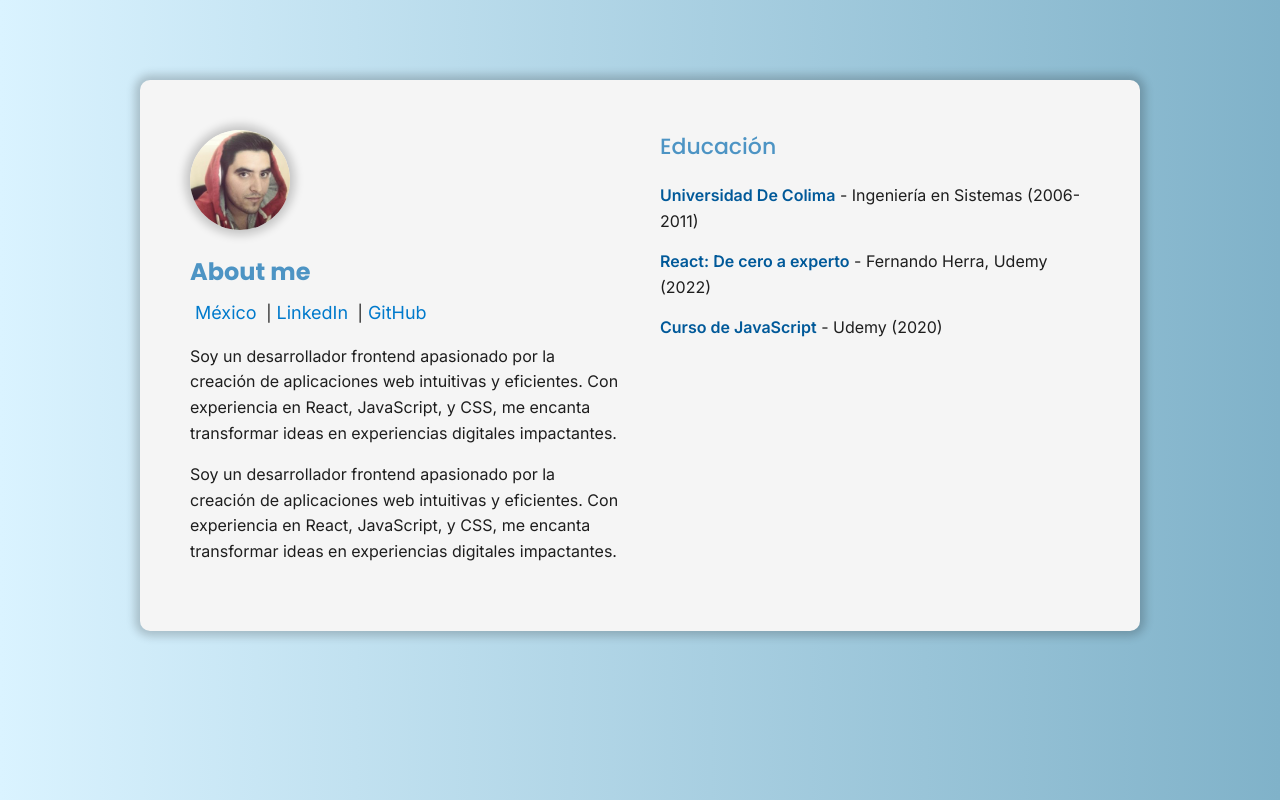
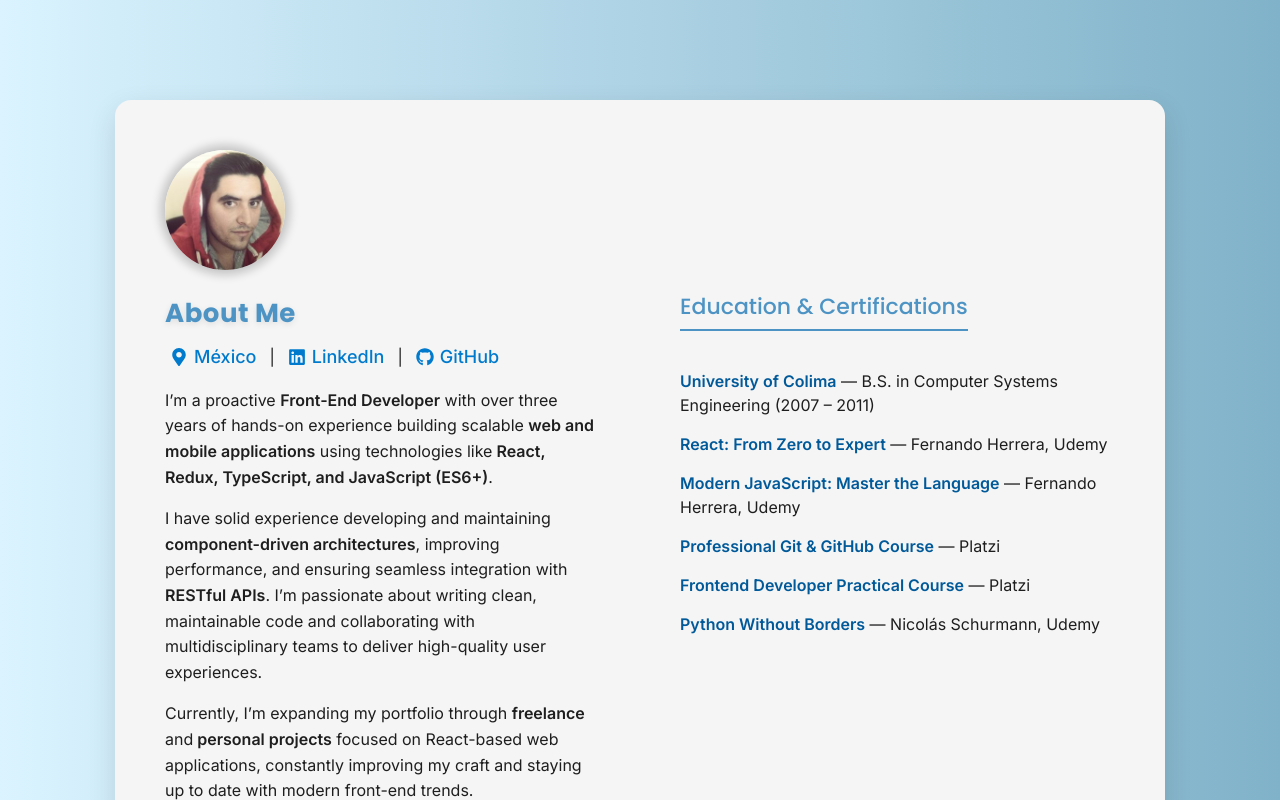
Before and after one commit to landillo/portafolio, a React (Vite) app: page / in a window 1280 px wide. Shown: the part 840-1640 px from the top of the page. Built offline with nearby package versions, Linux system fonts and the light colour scheme.

Commit message:
added styles to the about me section

```diff
--- a/src/Pages/AboutPage/AboutMePage.jsx
+++ b/src/Pages/AboutPage/AboutMePage.jsx
@@ -1,45 +1,73 @@
 import './Styles.css';
 import profileImagen from '../../../assets/perfil.jpeg';
+import { FaGithub, FaLinkedin, FaMapMarkerAlt } from 'react-icons/fa';
 
 export const AboutMePage = () => {
   return (
-    <>
     <section className="about-me">
       <div className="about-me-content">
         <div className="profile-section">
           <img src={profileImagen} alt="Avatar" className="avatar" />
-            <h2>About me</h2>
-            <p>
-              <a href="" target="_blank" rel="noopener noreferrer">México</a> |
-              <a href="https://www.linkedin.com/in/orlandoledon/" target="_blank" rel="noopener noreferrer">LinkedIn</a> |
-              <a href="https://github.com/landillo" target="_blank" rel="noopener noreferrer">GitHub</a>
+          <h2>About Me</h2>
+
+          <p className="links">
+            <a href="#" target="_blank" rel="noopener noreferrer">
+              <FaMapMarkerAlt className="icon" /> México
+            </a>
+            |
+            <a href="https://www.linkedin.com/in/orlandoledon/" target="_blank" rel="noopener noreferrer">
+              <FaLinkedin className="icon" /> LinkedIn
+            </a>
+            |
+            <a href="https://github.com/landillo" target="_blank" rel="noopener noreferrer">
+              <FaGithub className="icon" /> GitHub
+            </a>
           </p>
+
           <p className="description">
-              Soy un desarrollador frontend apasionado por la creación de aplicaciones web intuitivas y eficientes.
-              Con experiencia en React, JavaScript, y CSS, me encanta transformar ideas en experiencias digitales impactantes.
+            I’m a proactive <strong>Front-End Developer</strong> with over three years of hands-on experience
+            building scalable <strong>web and mobile applications</strong> using technologies like
+            <strong> React, Redux, TypeScript, and JavaScript (ES6+)</strong>.
           </p>
+
           <p className="description">
-              Soy un desarrollador frontend apasionado por la creación de aplicaciones web intuitivas y eficientes.
-              Con experiencia en React, JavaScript, y CSS, me encanta transformar ideas en experiencias digitales impactantes.
+            I have solid experience developing and maintaining <strong>component-driven architectures</strong>,
+            improving performance, and ensuring seamless integration with <strong>RESTful APIs</strong>.
+            I’m passionate about writing clean, maintainable code and collaborating with
+            multidisciplinary teams to deliver high-quality user experiences.
+          </p>
+
+          <p className="description">
+            Currently, I’m expanding my portfolio through <strong>freelance</strong> and
+            <strong> personal projects</strong> focused on React-based web applications, constantly
+            improving my craft and staying up to date with modern front-end trends.
           </p>
         </div>
+
         <div className="education-section">
-            <h3>Educación</h3>
+          <h3>Education & Certifications</h3>
           <ul>
             <li>
-                <strong>Universidad De Colima</strong> - Ingeniería en Sistemas (2006-2011)
+              <strong>University of Colima</strong> — B.S. in Computer Systems Engineering (2007 – 2011)
             </li>
             <li>
-                <strong>React: De cero a experto</strong> - Fernando Herra, Udemy (2022)
+              <strong>React: From Zero to Expert</strong> — Fernando Herrera, Udemy
             </li>
             <li>
-                <strong>Curso de JavaScript</strong> - Udemy (2020)
+              <strong>Modern JavaScript: Master the Language</strong> — Fernando Herrera, Udemy
             </li>
-              {/* Agrega más elementos de educación según sea necesario */}
+            <li>
+              <strong>Professional Git & GitHub Course</strong> — Platzi
+            </li>
+            <li>
+              <strong>Frontend Developer Practical Course</strong> — Platzi
+            </li>
+            <li>
+              <strong>Python Without Borders</strong> — Nicolás Schurmann, Udemy
+            </li>
           </ul>
         </div>
       </div>
     </section>
-    </>
-  )
-}
+  );
+};
--- a/src/Pages/AboutPage/Styles.css
+++ b/src/Pages/AboutPage/Styles.css
@@ -1,12 +1,11 @@
 .about-me {
   display: flex;
-    align-self: center;
   justify-content: center;
   align-items: center;
-    padding: 60px 20px;
+  padding: 80px 20px;
   background: var(--background-color);
+  transition: background-color 0.4s ease;
 }
-
 .about-me-content {
   display: flex;
   flex-direction: row;
@@ -15,29 +14,80 @@
   background: var(--component-bg);
   color: var(--text-color);
   padding: 50px;
-    border-radius: 10px;
-    box-shadow: 0px 0px 10px 5px var(--box-shadow);
-    max-width: 900px;
+  border-radius: 16px;
+  box-shadow: 0px 8px 25px rgba(0, 0, 0, 0.12);
+  max-width: 950px;
   width: 100%;
+  transition: background-color 0.4s ease, box-shadow 0.35s ease, transform 0.3s ease;
+}
+
+/* 💡 Modo Light: sombra sutil */
+[data-theme="light"] .about-me-content {
+  box-shadow: 0px 10px 28px rgba(0, 0, 0, 0.12);
+}
+
+/* 🌙 Modo Dark: sombra más marcada y visible sobre el fondo */
+[data-theme="dark"] .about-me-content {
+  box-shadow: 0px 12px 32px rgba(0, 0, 0, 0.5);
+}
+
+/* Pequeño efecto visual al hacer hover sobre el card */
+.about-me-content:hover {
+  transform: translateY(-4px);
+}
+
+/* Hover en dark mode con más intensidad */
+[data-theme="dark"] .about-me-content:hover {
+  box-shadow: 0px 14px 36px rgba(0, 0, 0, 0.65);
+}
+
+[data-theme="light"] .about-me-content:hover {
+  box-shadow: 0px 14px 32px rgba(0, 0, 0, 0.18);
+}
+
+
+/* Pequeño efecto visual al hacer hover sobre el card */
+.about-me-content:hover {
+  box-shadow: 0px 12px 30px rgba(0, 0, 0, 0.18);
+  transform: translateY(-4px);
 }
 
 .profile-section {
   flex: 1;
-      margin-right: 20px;
+  margin-right: 40px;
 }
 
 .profile-section img.avatar {
-    box-shadow: 0px 0px 10px 5px var(--box-shadow);
-    width: 100px;
-    height: 100px;
+  width: 120px;
+  height: 120px;
   border-radius: 50%;
   object-fit: cover;
+  box-shadow: 0px 0px 10px 5px var(--box-shadow);
+  transition: transform 0.3s ease;
 }
 
+.profile-section img.avatar:hover {
+  transform: scale(1.05);
+}
+
+/* ====== Titulos ====== */
 .profile-section h2 {
   margin-top: 20px;
-    font-size: 24px;
-    color: var(--text-subt-color);
+  font-size: 26px;
+  color: var(--button-main);
+  font-weight: 700;
+  letter-spacing: 0.5px;
+  transition: color 0.4s ease, text-shadow 0.4s ease;
+}
+
+/* 👇 Transición más elegante entre modos */
+[data-theme="light"] .profile-section h2 {
+  text-shadow: 0 2px 6px rgba(0, 0, 0, 0.1);
+}
+
+[data-theme="dark"] .profile-section h2 {
+  color: var(--link-hover-light);
+  text-shadow: 0 2px 10px rgba(0, 0, 0, 0.6);
 }
 
 .profile-section p {
@@ -45,33 +95,88 @@
   font-size: 16px;
   color: var(--text-color);
 }
-
 .profile-section a {
+  position: relative;
   margin: 0 5px;
   color: var(--link-color);
   text-decoration: none;
-    transition: color 0.3s;
+  font-weight: 500;
+  transition: color 0.3s ease;
 }
 
+/* Efecto subrayado con animación desde el centro */
+.profile-section a::after {
+  content: "";
+  position: absolute;
+  bottom: -3px;
+  left: 50%;
+  transform: translateX(-50%) scaleX(0);
+  transform-origin: center;
+  width: 100%;
+  height: 2px;
+  background-color: var(--link-hover-color);
+  transition: transform 0.3s ease;
+}
+
+/* Hover: cambia color y muestra el subrayado */
 .profile-section a:hover {
   color: var(--link-hover-color);
+}
+
+.profile-section a:hover::after {
+  transform: translateX(-50%) scaleX(1);
 }
 
 .profile-section .description {
   margin-top: 15px;
   font-size: 16px;
+  line-height: 1.6;
+  color: var(--text-color);
+}
+/* ==== Enlaces (GitHub, LinkedIn, México) ==== */
+.profile-section .links {
+  margin-top: 10px;
+  font-size: 16px;
+  display: flex;
+  flex-wrap: wrap;
+  align-items: center;
+  gap: 8px;
   color: var(--text-color);
 }
 
+.profile-section .links a {
+  display: inline-flex;
+  align-items: center;
+  gap: 6px;
+  color: var(--link-color);
+  text-decoration: none;
+  transition: color 0.3s ease;
+}
+
+.profile-section .links a:hover {
+  color: var(--link-hover-color);
+}
+
+.profile-section .links .icon {
+  font-size: 1rem;
+  vertical-align: middle;
+}
+
+
+/* ===== Educación ===== */
 .education-section {
   flex: 1;
-    margin-left: 20px;
+  margin-left: 40px;
+  margin-top: 140px;
 }
 
 .education-section h3 {
   margin-bottom: 20px;
   font-size: 22px;
   color: var(--button-main);
+  border-bottom: 2px solid var(--button-main);
+  display: inline-block;
+  padding-bottom: 6px;
 }
 
 .education-section ul {
@@ -83,37 +188,65 @@
   margin-bottom: 15px;
   font-size: 16px;
   color: var(--text-color);
+  line-height: 1.5;
 }
 
 .education-section ul li strong {
   color: var(--link-hover-color);
 }
+
+/* ===== Responsive ===== */
 @media (max-width: 768px) {
+  .about-me {
+    padding: 60px 15px;
+  }
+
   .about-me-content {
     flex-direction: column;
-      padding: 20px;
+    padding: 30px 20px;
   }
 
   .profile-section {
     margin-right: 0;
-      margin-bottom: 20px;
+    margin-bottom: 25px;
+    text-align: center;
+  }
+
+  .profile-section img.avatar {
+    margin-bottom: 10px;
   }
 
   .education-section {
     margin-left: 0;
   }
+
+  .education-section h3 {
+    text-align: center;
+    width: 100%;
+  }
+  .education-section {
+  margin-top: 0px;
+}
+
 }
 
 @media (max-width: 480px) {
   .profile-section h2 {
-      font-size: 20px;
+    font-size: 22px;
   }
 
-    .profile-section p, .profile-section .description, .education-section ul li {
+  .profile-section p,
+  .profile-section .description,
+  .education-section ul li {
     font-size: 14px;
   }
 
   .education-section h3 {
     font-size: 18px;
   }
+
+  .profile-section img.avatar {
+    width: 100px;
+    height: 100px;
   }
+}
```
Lines whose indentation alone changed are shown as unchanged.
